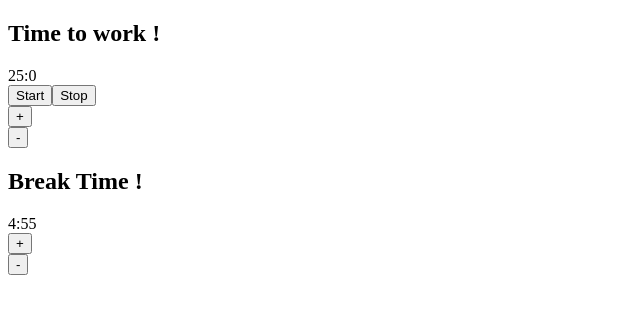
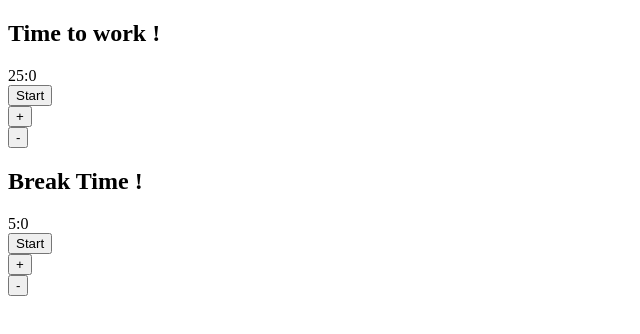
Before and after one commit to Tiffany-D/pomodoro-react-2, a React (Vite) app: page / in a window 1280 px wide. Shown: the top 334 px of the page, without its empty margins (0-640 px from the left). Built offline with nearby package versions, Linux system fonts and the light colour scheme.

Commit message:
start/stop button functionnal onn BreakTimer

```diff
--- a/src/BreakTimer.js
+++ b/src/BreakTimer.js
@@ -3,11 +3,20 @@ import React,{useState, useEffect} from 'react';
 export function BreakTimer(){
     const [minutesLeft, setMinutesLeft]= useState(5);
     const [seconds, setSeconds]= useState(0);
+    const [isActive, setIsActive]=useState(false);
 
 
     useEffect(()=>{
         const startTimer = setInterval(()=>{
     clearInterval(startTimer)
+
+
+    let intervalID;
+
+if(isActive){
+    intervalID=setInterval(()=>{
+
+    })
 
             if(seconds=== 0){
                 if(minutesLeft!== 0){
@@ -28,14 +37,22 @@ export function BreakTimer(){
             }
 
 
-        },1000);
-    }, [seconds]);
+        }1000})
+    }, [isActive, seconds]);
+
+
+
+
     return(
 
         <div className="break-time">
             <div className="break-message">
                 <h2>Break Time !</h2>
             {minutesLeft}:{seconds}
+        </div>
+        <div className="start__stop__buttons">
+            <button onClick={()=>setIsActive(!isActive)}>{isActive? 'Stop' : 'Start'}</button>
+
         </div>
         <div className="plus__button">
     <button className="plus" onClick={()=>setMinutesLeft(minutesLeft +1)}>+</button>
--- a/src/Timer.js
+++ b/src/Timer.js
@@ -8,8 +8,6 @@ export function Timer (){
     const [seconds, setSeconds]= useState(0);
     const [displayTimer, setDisplayTimer]=useState(false);
     const [isActive, setIsActive]=useState(false);
-    const [stop, setStop]=useState(false);
-
 
 
 useEffect(()=>{
@@ -18,7 +16,7 @@ clearInterval(startTimer)
 
 let intervalID;
 
-if(isActive, stop){
+if(isActive){
     intervalID=setInterval(()=>{
 
     })
@@ -33,18 +31,18 @@ if(isActive, stop){
 
                 setSeconds(seconds -1);
                 setMinutes(minutes);
+            }
 
-            }
 
 
         }else{
             setSeconds(seconds -1)
 
         }
-    }
+}
 
     },1000);
-}, [isActive, stop, seconds]);
+}, [isActive, seconds]);
 
 
 
@@ -57,8 +55,7 @@ if(isActive, stop){
       {minutesLeft}:{seconds}
         </div>
         <div className="start__stop__buttons">
-            <button onClick={()=>setIsActive(!isActive)}>{isActive? 'Pause' : 'Start'}</button>
-            <button onClick={()=>setStop(!stop)}>Stop</button>
+            <button onClick={()=>setIsActive(!isActive)}>{isActive? 'Stop' : 'Start'}</button>
 
         </div>
         <div className="plus__button">
```
